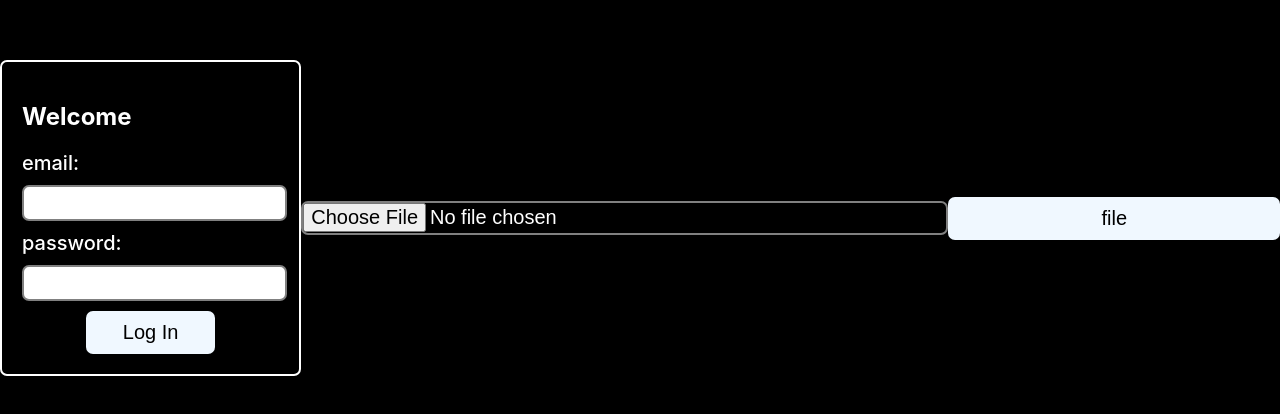
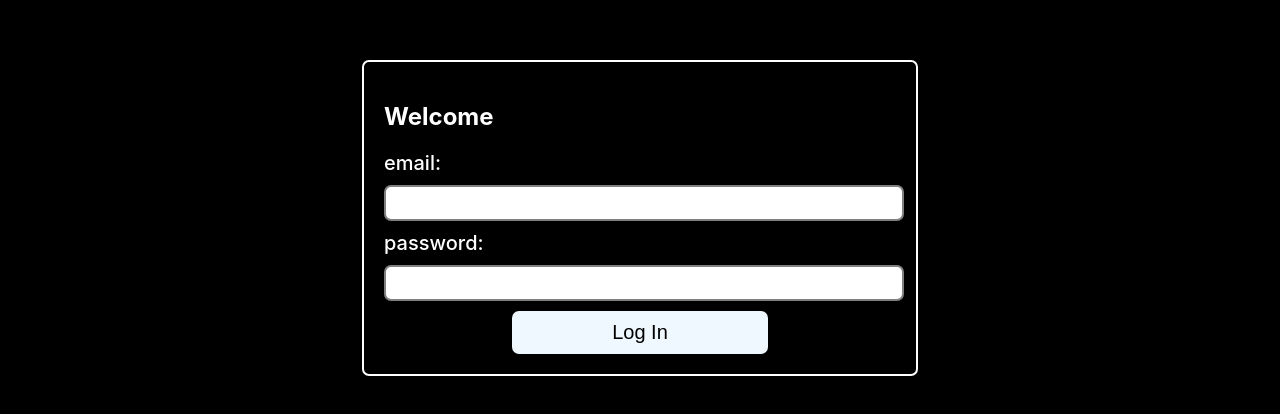
Before and after one commit to JaaacobR/social-media-app, a React (Create React App) app in the folder client/: page / in a window 1280 px wide. Shown: the part 182-596 px from the top of the page. Built offline with nearby package versions, Linux system fonts and the light colour scheme.

Commit message:
cleanup after tests

```diff
--- a/client/src/pages/SignIn/SignIn.tsx
+++ b/client/src/pages/SignIn/SignIn.tsx
@@ -2,7 +2,6 @@ import React, { useState } from "react";
 import "./SignIn.css";
 import { useApi } from "hooks";
 import { useNavigate } from "react-router-dom";
-import e, { response } from "express";
 
 export const SignIn = () => {
   const [email, setEmail] = useState("");
@@ -24,39 +23,6 @@ export const SignIn = () => {
     res && navigate("/home");
   };
 
-  const getBase64 = (file: File) => {
-    return new Promise((resolve) => {
-      let fileInfo;
-      let baseURL: any = "";
-      // Make new FileReader
-      let reader = new FileReader();
-
-      // Convert the file to base64 text
-      reader.readAsDataURL(file);
-
-      // on reader load somthing...
-      reader.onload = () => {
-        baseURL = reader.result;
-        console.log(baseURL);
-        resolve(baseURL);
-      };
-      console.log(fileInfo);
-    });
-  };
-
-  const handleClick = async () => {
-    if (!file) return;
-
-    const fileResult = await getBase64(file);
-    const body = JSON.stringify({ file: fileResult });
-    fetch("http://localhost:4000/api/photo", {
-      method: "POST",
-      body,
-      headers: { "content-type": "application/json" },
-    })
-      .then((response) => response.json())
-      .then((data) => console.log(data));
-  };
   return (
     <div className="main">
       <section className="loginContainer">
@@ -77,13 +43,6 @@ export const SignIn = () => {
           <button onClick={handleLogIn}>Log In</button>
         </section>
       </section>
-      <input
-        type="file"
-        onChange={(e) =>
-          setFile(e.target.files ? e.target.files[0] : undefined)
-        }
-      />
-      <button onClick={handleClick}>file</button>
     </div>
   );
 };
```
Also changed, not shown: 2 other files (tests, documents, lock files or other folders).
